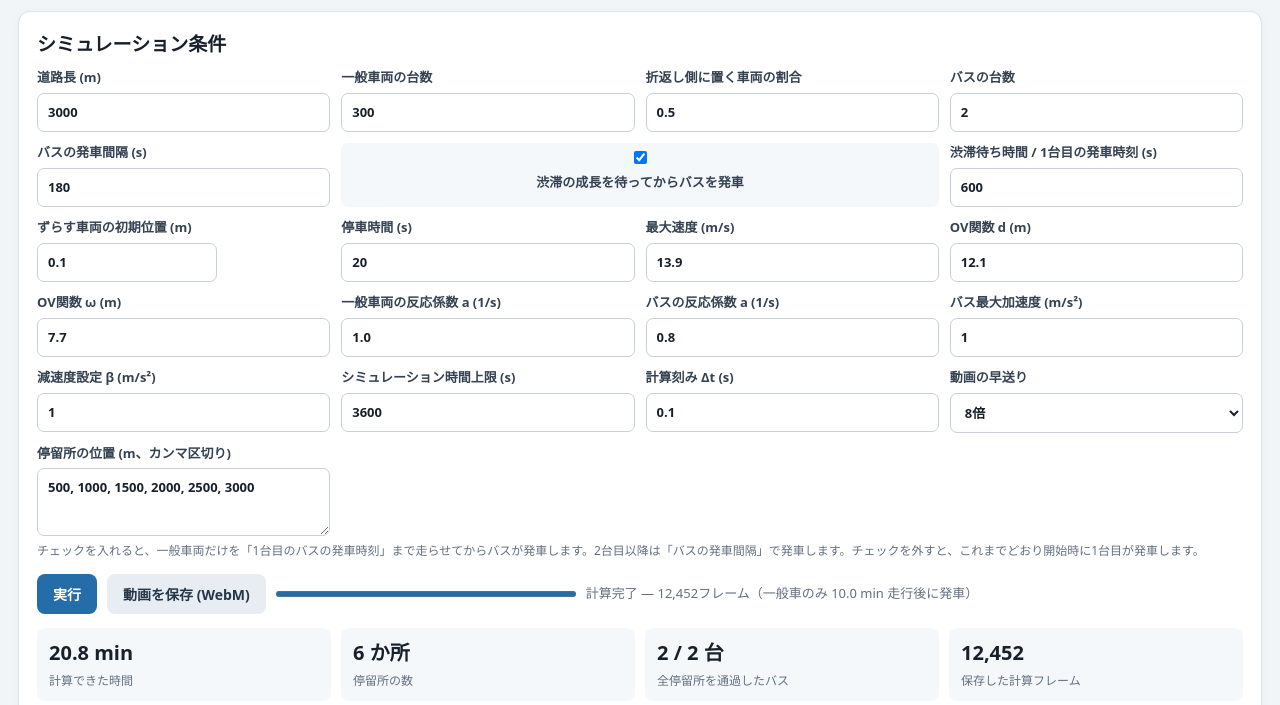
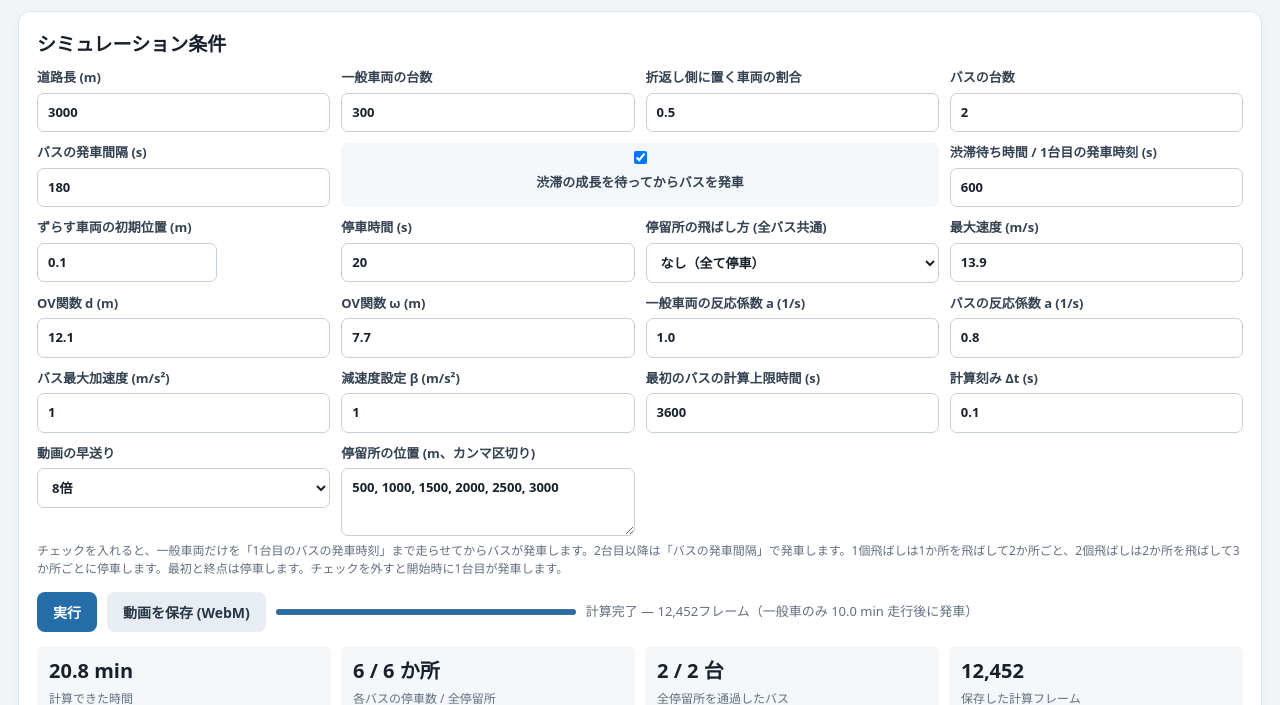
Before and after one commit to riki9060/bus-operation-simulator, a plain HTML site: page index.html in a window 1280 px wide. Both pictures are taken after a click on the button "実行". Shown: the part 95-800 px from the top of the page. Drawn offline with Linux system fonts and the light colour scheme.

Commit message:
Update bus simulation parameters and labels

```diff
--- a/index.html
+++ b/index.html
@@ -40,6 +40,7 @@
       <label>渋滞待ち時間 / 1台目の発車時刻 (s)<input id="firstBusTime" type="number" min="0" step="10" value="600"></label>
       <label class="warmup-shift">ずらす車両の初期位置 (m)<input id="initialShift" type="number" step="0.1" value="0.1"></label>
       <label>停車時間 (s)<input id="dwell" type="number" min="0" step="1" value="20"></label>
+      <label>停留所の飛ばし方 (全バス共通)<select id="skipStops"><option value="0" selected>なし（全て停車）</option><option value="1">1個飛ばし（終点は停車）</option><option value="2">2個飛ばし（終点は停車）</option></select></label>
       <label>最大速度 (m/s)<input id="vmax" type="number" min="1" step="0.1" value="13.9"></label>
       <label>OV関数 d (m)<input id="d" type="number" min="0.1" step="0.1" value="12.1"></label>
       <label>OV関数 ω (m)<input id="omega" type="number" min="0.1" step="0.1" value="7.7"></label>
@@ -47,16 +48,16 @@
       <label>バスの反応係数 a (1/s)<input id="busA" type="number" min="0.01" step="0.05" value="0.8"></label>
       <label>バス最大加速度 (m/s²)<input id="maxAccel" type="number" min="0.05" step="0.1" value="1"></label>
       <label>減速度設定 β (m/s²)<input id="braking" type="number" min="0.05" step="0.1" value="1"></label>
-      <label>シミュレーション時間上限 (s)<input id="maxDuration" type="number" min="60" step="30" value="3600"></label>
+      <label>最初のバスの計算上限時間 (s)<input id="maxDuration" type="number" min="60" step="30" value="3600"></label>
       <label>計算刻み Δt (s)<input id="dt" type="number" min="0.02" max="0.5" step="0.02" value="0.1"></label>
       <label>動画の早送り<select id="playback"><option value="1">1倍</option><option value="2">2倍</option><option value="4">4倍</option><option value="8" selected>8倍</option></select></label>
       <label>停留所の位置 (m、カンマ区切り)<textarea id="stops">500, 1000, 1500, 2000, 2500, 3000</textarea></label>
     </div>
-    <p class="small">チェックを入れると、一般車両だけを「1台目のバスの発車時刻」まで走らせてからバスが発車します。2台目以降は「バスの発車間隔」で発車します。チェックを外すと、これまでどおり開始時に1台目が発車します。</p>
+    <p class="small">チェックを入れると、一般車両だけを「1台目のバスの発車時刻」まで走らせてからバスが発車します。2台目以降は「バスの発車間隔」で発車します。1個飛ばしは1か所を飛ばして2か所ごと、2個飛ばしは2か所を飛ばして3か所ごとに停車します。最初と終点は停車します。チェックを外すと開始時に1台目が発車します。</p>
     <div class="actions"><button id="run">実行</button><button id="saveVideo" class="secondary" disabled>動画を保存 (WebM)</button><progress id="progress" max="100" value="0"></progress><span id="status">条件を設定して実行してください。</span></div>
     <div class="metrics" id="metrics" hidden>
       <div class="metric"><b id="simTime">—</b><span>計算できた時間</span></div>
-      <div class="metric"><b id="stopCount">—</b><span>停留所の数</span></div>
+      <div class="metric"><b id="stopCount">—</b><span>各バスの停車数 / 全停留所</span></div>
       <div class="metric"><b id="completedCount">—</b><span>全停留所を通過したバス</span></div>
       <div class="metric"><b id="frameCount">—</b><span>保存した計算フレーム</span></div>
     </div>
@@ -96,7 +97,7 @@
   let sim=null,timeNow=0,playing=false,lastTime=0,lastGraphDraw=0,rate=4,recorder=null,chunks=[],recording=false;
 
   function paramsFromForm(){
-    const p={L:+$('roadLength').value,nCars:Math.floor(+$('nCars').value),returnFraction:+$('returnFraction').value,nBuses:Math.floor(+$('nBuses').value),headway:+$('headway').value,warmup:$('warmup').checked,firstBusTime:+$('firstBusTime').value,initialShift:+$('initialShift').value,dwell:+$('dwell').value,vmax:+$('vmax').value,d:+$('d').value,omega:+$('omega').value,carA:+$('carA').value,busA:+$('busA').value,maxAccel:+$('maxAccel').value,beta:+$('braking').value,maxDuration:+$('maxDuration').value,dt:+$('dt').value,playback:+$('playback').value,carLength:4.5,busLength:12};
+    const p={L:+$('roadLength').value,nCars:Math.floor(+$('nCars').value),returnFraction:+$('returnFraction').value,nBuses:Math.floor(+$('nBuses').value),headway:+$('headway').value,warmup:$('warmup').checked,firstBusTime:+$('firstBusTime').value,initialShift:+$('initialShift').value,dwell:+$('dwell').value,skipStops:Math.floor(+$('skipStops').value),vmax:+$('vmax').value,d:+$('d').value,omega:+$('omega').value,carA:+$('carA').value,busA:+$('busA').value,maxAccel:+$('maxAccel').value,beta:+$('braking').value,maxDuration:+$('maxDuration').value,dt:+$('dt').value,playback:+$('playback').value,carLength:4.5,busLength:12};
     for(const [k,v] of Object.entries(p))if(typeof v==='number'&&!Number.isFinite(v))throw Error(`${k} に有効な数値を入力してください。`);
     if(p.L<=0||p.nCars<2||p.nBuses<1||p.nBuses>8||p.returnFraction<0||p.returnFraction>=1||p.nCars*(p.carLength+1)>=p.L||p.headway<=0||p.firstBusTime<0||p.dwell<0||p.vmax<=0||p.d<=0||p.omega<=0||p.carA<=0||p.busA<=0||p.maxAccel<=0||p.beta<=0||p.maxDuration<=0||p.dt<0.02||p.dt>0.5)throw Error('台数、道路長、速度や加速度などの値を確認してください。');
     p.stops=$('stops').value.split(',').map(s=>Number(s.trim())).filter(Number.isFinite);
@@ -119,6 +120,7 @@
     if(p.warmup){const routeLength=2*p.L;cs[0]=(cs[0]+p.initialShift)%routeLength;cd[0]=cs[0]<p.L?1:-1;cx[0]=cd[0]>0?cs[0]:routeLength-cs[0];const commonSpeed=opt(routeLength/n-p.carLength,p);cv.fill(commonSpeed);}
     const busX=new Float64Array(nb).fill(NaN),busV=new Float64Array(nb),busA=new Float64Array(nb),mode=Array(nb).fill('scheduled');
     const firstBusTime=p.warmup?p.firstBusTime:0;
+    const servedStopIndices=Array.from({length:p.stops.length},(_,i)=>i).filter(i=>i%(p.skipStops+1)===0||i===p.stops.length-1);
     const stopI=new Int32Array(nb),dwellLeft=new Float64Array(nb),startTimes=Array.from({length:nb},(_,i)=>firstBusTime+i*p.headway);
     if(!p.warmup){busX[0]=0;mode[0]=p.stops.length?'moving':'finished';}
     const positions=[],speeds=[],directions=[],bPositions=[],bSpeeds=[],bAcc=[],bStates=[],times=[];
@@ -145,7 +147,7 @@
         if(mode[b]==='scheduled'||mode[b]==='finished')continue;
         if(mode[b]==='dwell'){
           busV[b]=0;dwellLeft[b]-=p.dt;
-          if(dwellLeft[b]<=0){stopI[b]++;if(stopI[b]>=p.stops.length){busX[b]=p.stops[p.stops.length-1];mode[b]='finished';}else mode[b]='moving';}
+          if(dwellLeft[b]<=0){stopI[b]++;if(stopI[b]>=servedStopIndices.length){busX[b]=p.stops[p.stops.length-1];mode[b]='finished';}else mode[b]='moving';}
           continue;
         }
         const bx=busX[b];let nearest=Infinity,leaderLength=p.carLength;
@@ -153,7 +155,7 @@
         for(let other=0;other<nb;other++)if(other!==b&&Number.isFinite(busX[other])&&busX[other]>bx&&!['scheduled','finished'].includes(mode[other])){const dist=busX[other]-bx;if(dist<nearest){nearest=dist;leaderLength=p.busLength;}}
         const busGap=Number.isFinite(nearest)?nearest-leaderLength:p.L;
         let accel=Math.min(p.busA*(opt(busGap,p)-busV[b]),p.maxAccel);
-        const actualStop=p.stops[stopI[b]],remaining=actualStop-bx;
+        const actualStop=p.stops[servedStopIndices[stopI[b]]],remaining=actualStop-bx;
         if(remaining>0&&busV[b]>0){const stoppingDistance=busV[b]*busV[b]/(2*p.beta);if(stoppingDistance>=remaining)accel=Math.min(accel,-busV[b]*busV[b]/(2*remaining));}
         busA[b]=accel;busV[b]=Math.max(0,busV[b]+accel*p.dt);busX[b]+=busV[b]*p.dt;
         if((actualStop-busX[b]<=0.5&&busV[b]<=0.2)||busX[b]>=actualStop){busX[b]=actualStop;busV[b]=0;mode[b]='dwell';dwellLeft[b]=p.dwell;busA[b]=0;}
@@ -231,7 +233,8 @@
       rows.push(`<tr><td><span style="color:${colors[b%colors.length]}">●</span> Bus ${b+1}</td><td>${sim.startTimes[b].toFixed(0)} s</td><td>${finish>=0?`${(finish-sim.startTimes[b]).toFixed(1)} s`:'未完了'}</td><td>${finish>=0?'完走':'時間上限までに未完了'}</td></tr>`);
     }
     $('resultsTable').innerHTML=`<table><thead><tr><th>バス</th><th>発車時刻</th><th>所要時間</th><th>状態</th></tr></thead><tbody>${rows.join('')}</tbody></table>`;
-    $('completedCount').textContent=`${completed} / ${nb} 台`;$('simTime').textContent=fmtTime(sim.times[sim.frames-1]);$('stopCount').textContent=`${p.stops.length} か所`;$('frameCount').textContent=sim.frames.toLocaleString();
+    const servedStopCount=Array.from({length:p.stops.length},(_,i)=>i).filter(i=>i%(p.skipStops+1)===0||i===p.stops.length-1).length;
+    $('completedCount').textContent=`${completed} / ${nb} 台`;$('simTime').textContent=fmtTime(sim.times[sim.frames-1]);$('stopCount').textContent=`${servedStopCount} / ${p.stops.length} か所`;$('frameCount').textContent=sim.frames.toLocaleString();
     $('busSelect').innerHTML=Array.from({length:nb},(_,b)=>`<option value="${b}">Bus ${b+1}</option>`).join('');$('busSelect').disabled=false;
     $('busLegend').innerHTML=Array.from({length:nb},(_,b)=>`<span><i class="key" style="background:${colors[b%colors.length]}"></i>Bus ${b+1}</span>`).join('');
     $('roadLegend').innerHTML=Array.from({length:nb},(_,b)=>`<span><i class="key" style="background:${colors[b%colors.length]};border-radius:2px"></i>Bus ${b+1}</span>`).join('')+'<span>● 一般車両（赤=低速、緑=高速）</span><span>◎ 停車中</span>';
```
